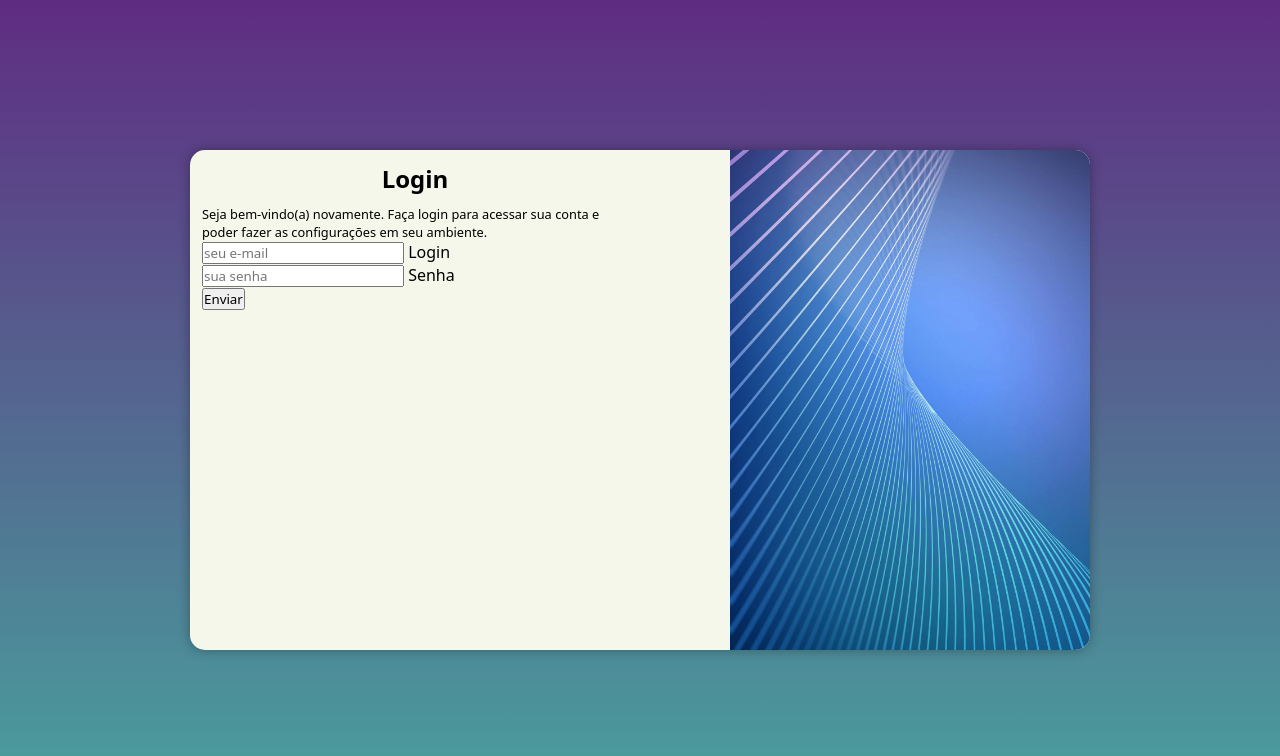
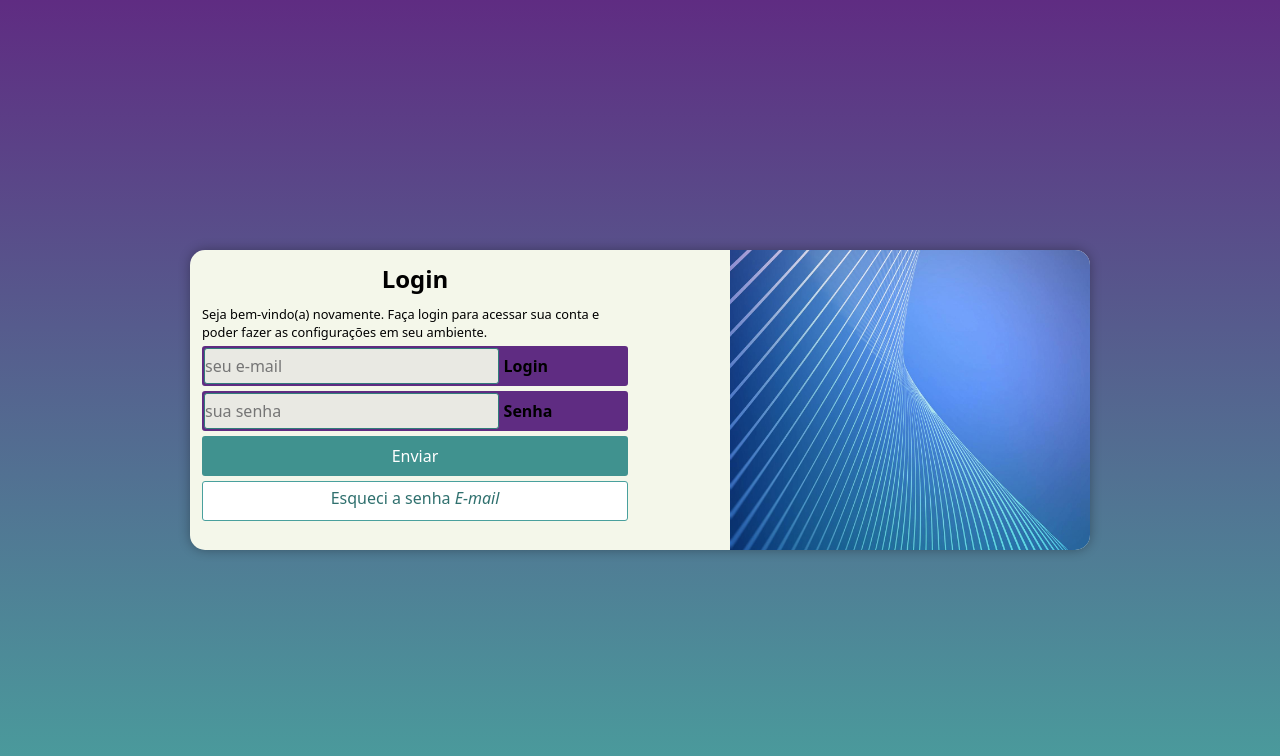
Before and after one commit to Neh-Santos/projeto-login, a plain HTML site: page index.html in a window 1280 px wide. Drawn offline with Linux system fonts and the light colour scheme.

Commit message:
Atualizado

```diff
--- a/estilo/media-query.css
+++ b/estilo/media-query.css
@@ -1,5 +1,6 @@
 @charset "UTF-8";
 
+/* Comfiguração para tablet */
 @media screen and ( min-width: 768px) and ( max-width: 992px) {
     body{
         background-image: linear-gradient(to top, #49a09d, #5f2c82);
@@ -7,6 +8,7 @@
 
     section#login{
         width: 80vw;
+        height: 294px;
     }
 
     section#login > div#imagem{
@@ -21,6 +23,7 @@
     }
 }
 
+/* Comfiguração para desktop */
 @media screen and ( min-width: 992px) {
     body{
         background-image: linear-gradient(to top, #49a09d, #5f2c82);
@@ -28,6 +31,7 @@
 
     section#login{
         width: 900px;
+        height: 300px;
     }
 
     section#login > div#imagem{
--- a/estilo/style.css
+++ b/estilo/style.css
@@ -30,7 +30,7 @@ main{
 /* Estilo do conteúdo */
 section#login{
     width: 250px;
-    height: 500px;
+    height: 524px;
     border-radius: 15px;
     background-color: #f4f7ea;
     box-shadow: 0px 0px 12px #00000052;
@@ -39,8 +39,8 @@ section#login{
     left: 50%;
     overflow: hidden;
     position: absolute;
+
     transform: translate(-50%, -50%);
-
     transition-timing-function: ease;
     transition: width 0.3s, height 0.3s;
 }
@@ -68,3 +68,65 @@ div#formulario h1{
 div#formulario p{
     font-size: 0.8em;
 }
+
+form > div.campo{
+    width: 100%;
+    height: 40px;
+    margin: 5px 0px;
+    border: 2px solid #5f2c82;
+    border-radius: 3px;
+    background-color: #5f2c82;
+}
+
+div.campo label{
+    font-weight: bolder;
+}
+
+form input[type="email"],
+input[type="password"]{
+    width: 70%;
+    height: 100%;
+    font-size: 1em;
+    border-radius: 3px;
+    border: 1px solid #317c7a;
+    background-color: #e9e9e3;
+}
+
+form > div.campo input:focus{
+    background-color: white;
+}
+
+form > input[type="submit"]{
+    width: 100%;
+    height: 40px;
+    border: none;
+    display: block;
+    font-size: 1em;
+    color: white;
+    cursor: pointer;
+    border-radius: 3px;
+    background-color: #40928f;
+}
+
+form > input[type="submit"]:hover{
+    background-color: #2f706e;
+}
+
+form> a.botao{
+    width: 100%;
+    height: 40px;
+    font-size: 1em;
+    display: block;
+    margin-top: 5px;
+    padding-top: 5px;
+    color: #2f706e;
+    border-radius: 3px;
+    text-align: center;
+    text-decoration: none;
+    background-color: white;
+    border: 1px solid #49a09d;
+}
+
+form > a.botao:hover{
+    background-color: #49a09d;
+}
--- a/index.html
+++ b/index.html
@@ -30,6 +30,9 @@
                     </div>
 
                     <input type="submit" value="Enviar">
+                    <a href="esqueci.html" class="botao">
+                        Esqueci a senha <i class="material-icons">E-mail</i>
+                    </a>
                 </form>
             </div>
         </section>
```
